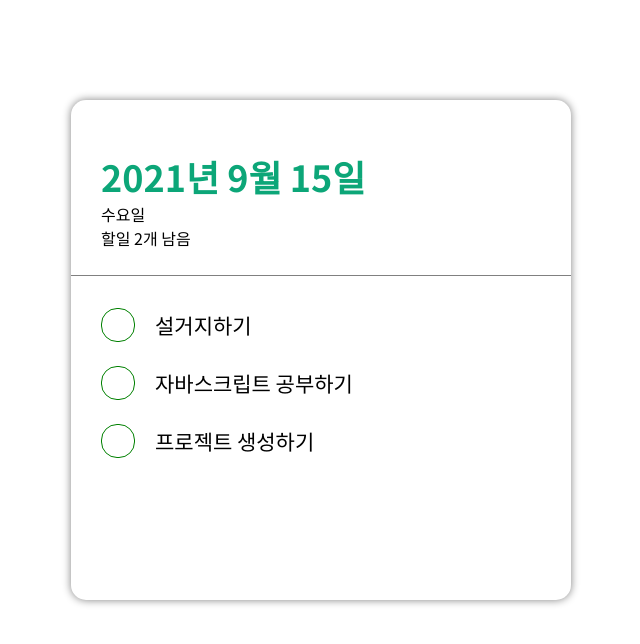
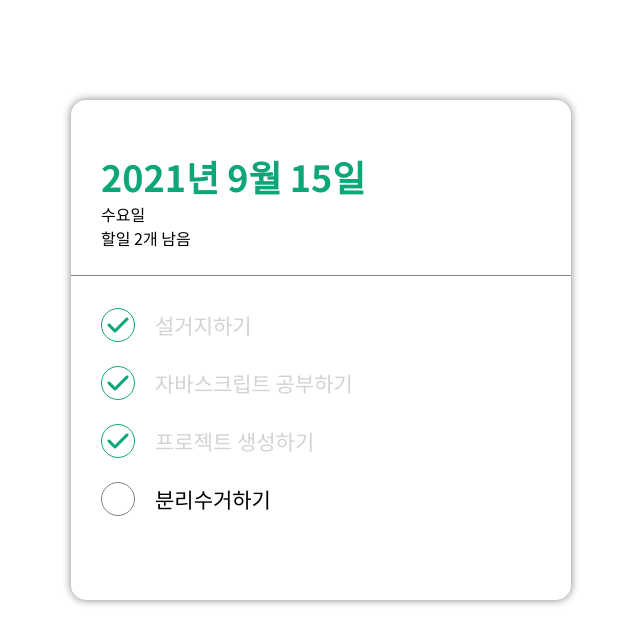
Before and after one commit to pauljeonn/todo-app, a React (Create React App) app: page / in a window 1280 px wide. Shown: the top 644 px of the page, without its empty margins (319-959 px from the left). Built offline with nearby package versions, Linux system fonts and the light colour scheme.

Commit message:
convert to styled-components

```diff
--- a/package.json
+++ b/package.json
@@ -10,6 +10,7 @@
     "react-dom": "^17.0.2",
     "react-scripts": "4.0.3",
     "sass": "^1.40.1",
+    "styled-components": "^5.3.1",
     "web-vitals": "^1.0.1"
   },
   "scripts": {
--- a/public/index.html
+++ b/public/index.html
@@ -7,6 +7,10 @@
 			href="https://fonts.googleapis.com/css2?family=Noto+Sans+KR:wght@100;300;400;500;700;900&display=swap"
 			rel="stylesheet"
 		/>
+		<script
+			src="https://kit.fontawesome.com/3be4d99f64.js"
+			crossorigin="anonymous"
+		></script>
 		<title>Todo App</title>
 	</head>
 	<body>
--- a/src/components/todoCreate/todoCreate.scss
+++ b/src/components/todoCreate/todoCreate.scss
@@ -0,0 +1,2 @@
+.todo-create {
+}
--- a/src/components/todoItem/TodoItem.jsx
+++ b/src/components/todoItem/TodoItem.jsx
@@ -1,14 +1,74 @@
 import React from 'react';
-import './todoItem.scss';
+import styled, { css } from 'styled-components';
+// import './todoItem.scss';
+
+const CheckCircle = styled.div`
+	width: 32px;
+	height: 32px;
+	border-radius: 50%;
+	border: 1px solid gray;
+	font-size: 24px;
+	display: flex;
+	align-items: center;
+	justify-content: center;
+	margin-right: 20px;
+	cursor: pointer;
+	${(props) =>
+		props.done &&
+		css`
+			border: 1px solid #0ca678;
+			color: #0ca678;
+		`}
+`;
+
+const Text = styled.div`
+	flex: 1;
+	font-size: 21px;
+	color: black;
+	${(props) =>
+		props.done &&
+		css`
+			color: lightgray;
+		`}
+`;
+
+const Remove = styled.div`
+	opacity: 0;
+	display: flex;
+	align-items: center;
+	justify-content: center;
+	color: lightgray;
+	font-size: 24px;
+	cursor: pointer;
+	&:hover {
+		color: red;
+	}
+`;
+
+const TodoItemBlock = styled.div`
+	display: flex;
+	align-items: center;
+	padding-top: 12px;
+	padding-bottom: 12px;
+
+	&:hover {
+		${Remove} {
+			opacity: 1;
+		}
+	}
+`;
 
 const TodoItem = ({ id, done, text }) => {
 	return (
-		<div className="todo-item">
-			<div className="check-circle" done={done}></div>
-			<div className="text" done={done}>
-				{text}
-			</div>
-		</div>
+		<TodoItemBlock>
+			<CheckCircle done={done}>
+				{done && <i className="fas fa-check"></i>}
+			</CheckCircle>
+			<Text done={done}>{text}</Text>
+			<Remove>
+				<i className="fas fa-trash"></i>
+			</Remove>
+		</TodoItemBlock>
 	);
 };
 
--- a/src/components/todoItem/todoItem.scss
+++ b/src/components/todoItem/todoItem.scss
@@ -4,8 +4,42 @@
 	padding-top: 12px;
 	padding-bottom: 12px;
 
+	i {
+		color: green;
+	}
+
 	&:hover {
-		opacity: 1;
+		.remove {
+			opacity: 1;
+		}
+	}
+
+	.check-circle {
+		width: 32px;
+		height: 32px;
+		border-radius: 16px;
+		border: 1px solid green;
+		font-size: 24px;
+		display: flex;
+		align-items: center;
+		justify-content: center;
+		margin-right: 20px;
+		cursor: pointer;
+
+		&.done {
+			border: 1px solid gray;
+			color: gray;
+
+			i {
+				color: gray;
+			}
+		}
+	}
+
+	.text {
+		flex: 1;
+		font-size: 21px;
+		color: black;
 	}
 
 	.remove {
@@ -21,23 +55,4 @@
 			color: red;
 		}
 	}
-
-	.check-circle {
-		width: 32px;
-		height: 32px;
-		border-radius: 16px;
-		border: 1px solid green;
-		font-size: 24px;
-		display: flex;
-		align-items: center;
-		justify-content: center;
-		margin-right: 20px;
-		cursor: pointer;
-	}
-
-	.text {
-		flex: 1;
-		font-size: 21px;
-		color: black;
-	}
 }
--- a/src/components/todoList/TodoList.jsx
+++ b/src/components/todoList/TodoList.jsx
@@ -8,6 +8,7 @@ const TodoList = () => {
 			<TodoItem text="설거지하기" done={true} />
 			<TodoItem text="자바스크립트 공부하기" done={true} />
 			<TodoItem text="프로젝트 생성하기" done={true} />
+			<TodoItem text="분리수거하기" done={false} />
 		</div>
 	);
 };
```
Also changed, not shown: 1 other file (tests, documents, lock files or other folders).
